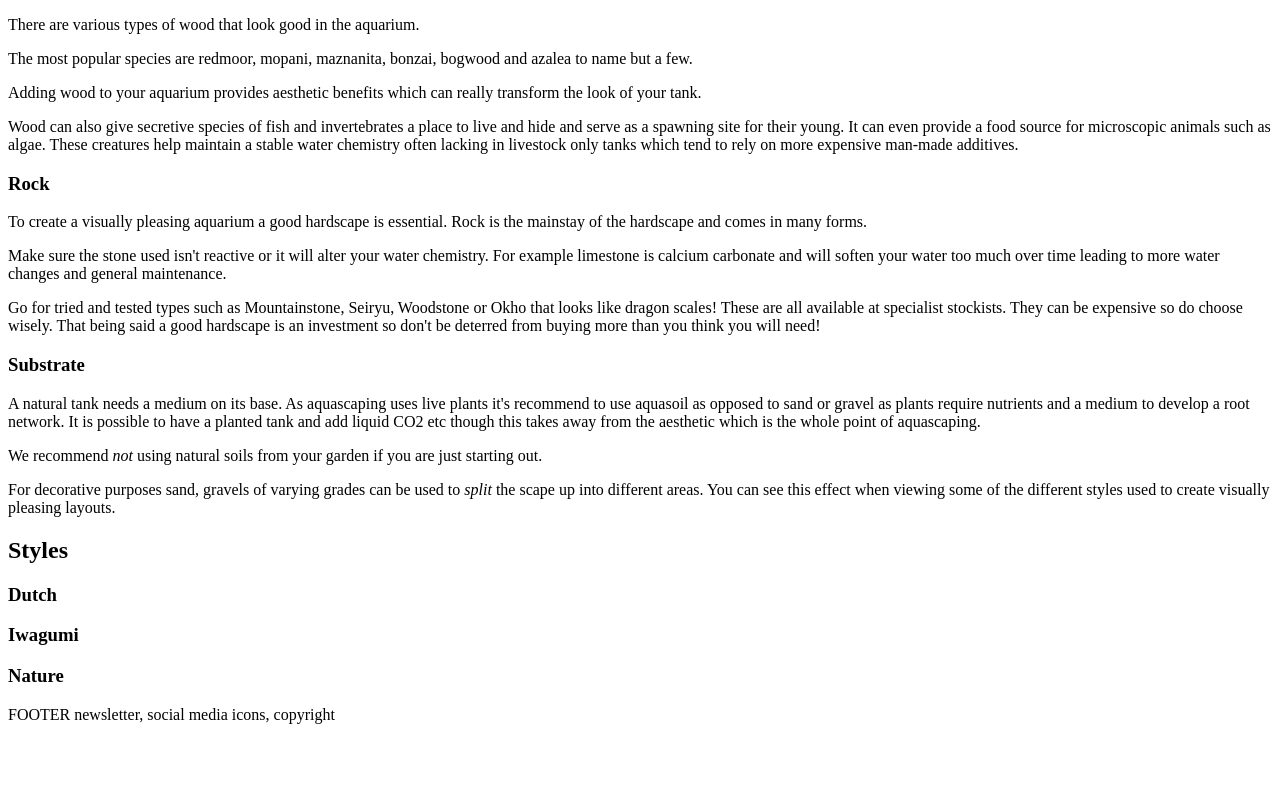
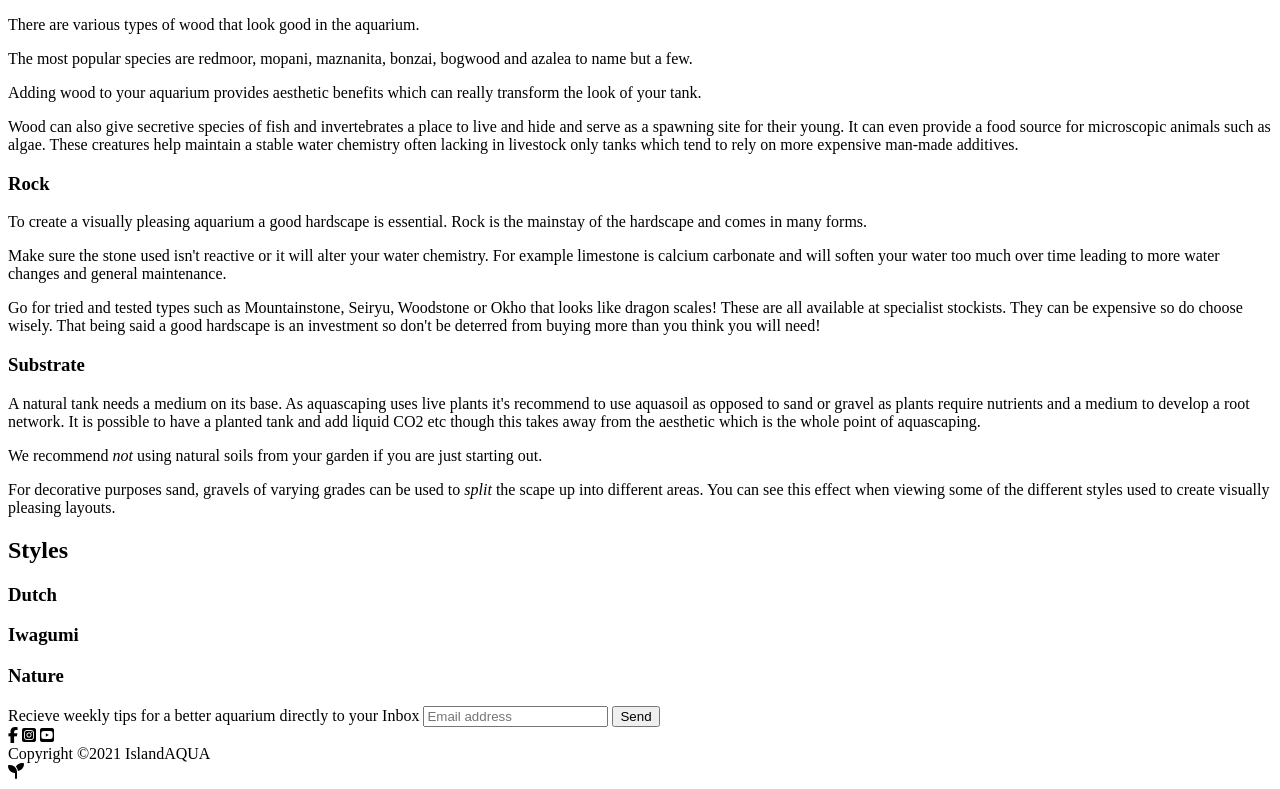
Before and after one commit to StevenWeir038/Island-Aqua, a plain HTML site: page index.html in a window 1280 px wide. Shown: the part 573-1362 px from the top of the page. Before the commit the page ends 1305 px from the top, so only its background shows below. Drawn offline with Linux system fonts and the light colour scheme.

Commit message:
Add footer html and link icons

```diff
--- a/index.html
+++ b/index.html
@@ -143,13 +143,33 @@
         </section>
         <section class="styles-iwagumi">
             <h3>Iwagumi</h3>
+            <p>
+
+            </p>
         </section>
         <section class="styles-nature">
             <h3>Nature</h3>
+            <p>
+
+            </p>
         </section>
     </section>
 
-    <footer>FOOTER newsletter, social media icons, copyright</footer>
+    <footer>
+        <form action="https://formdump.codeinstitute.net" method="POST"> <!-- change to page 4 signup relative URL -->
+            <label for="email-field">Recieve weekly tips for a better aquarium directly to your Inbox</label>
+            <input id="email-field" type="email" name="user-email" placeholder="Email address" aria-placeholder="Type you email adress here">
+            <input type="submit" value="Send">
+        </form>
+        <i class="fab fa-facebook-f"></i>
+        <i class="fab fa-instagram-square"></i>
+        <i class="fab fa-youtube-square"></i>
+        <br>
+        Copyright &copy2021 IslandAQUA
+        <br>
+        <i class="fas fa-seedling"></i>
+
+    </footer>
 
     <!-- font awesome script [at bottom of code for faster page loading] -->
     <script src="https://kit.fontawesome.com/c7dbda0798.js"></script>
```
